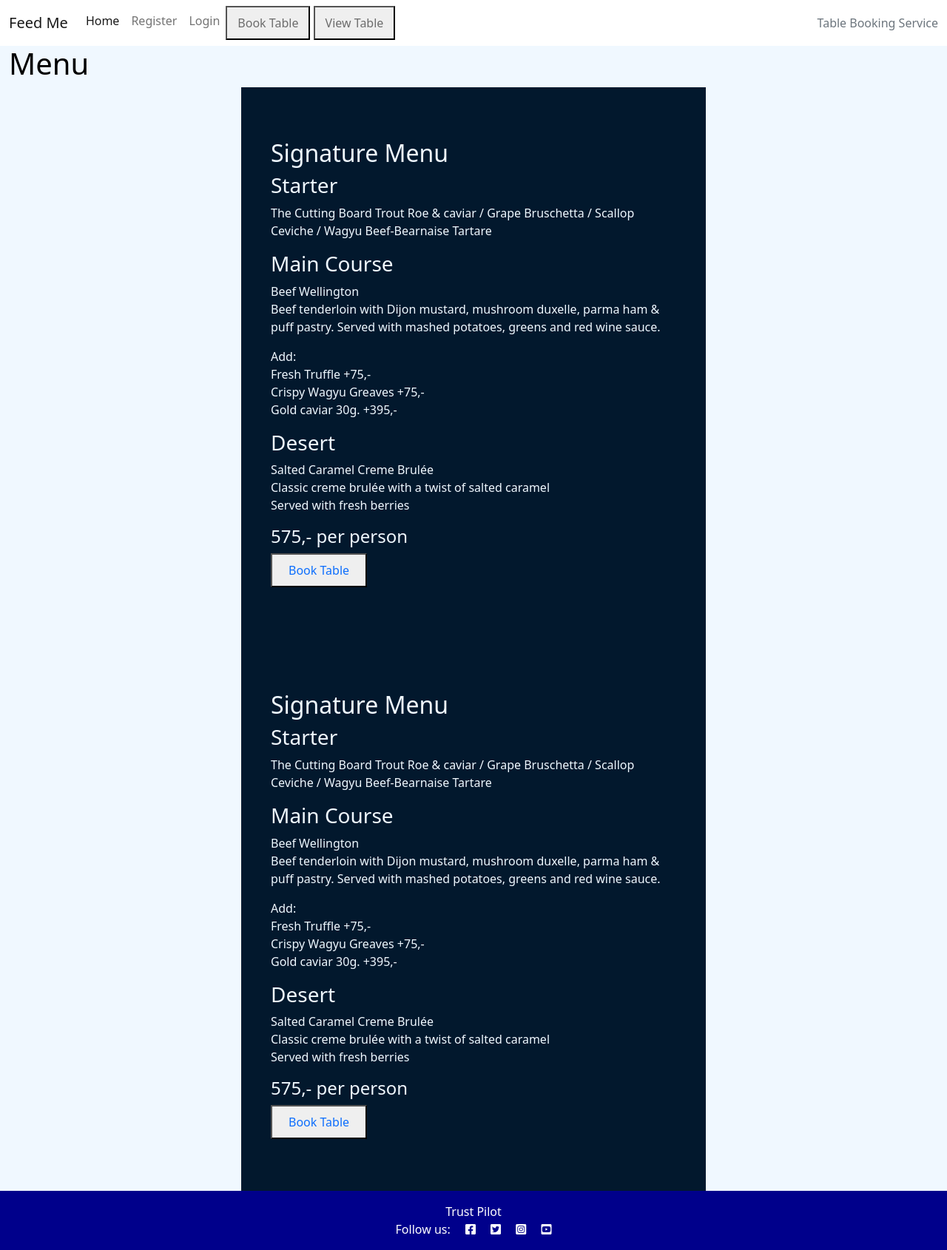
After one commit to simonmortensen23/table-booking, a Django app: page /menu/ in a window 1280 px wide. The commit adds this page. Shown: the whole page at 74% size. Run offline with Django 3.2, Linux system fonts and the light colour scheme.

Commit message:
Add menu.html and remove delete_booking.html

```diff
--- a/feedme/models.py
+++ b/feedme/models.py
@@ -26,7 +26,7 @@ class Booking(models.Model):
             raise ValidationError("Date cannot be in the past")
     booking_date_time = models.DateTimeField(
                                 null=True,
-                                blank=False,
+                                blank=True,
                                 validators=[validate_date])
     people = models.PositiveIntegerField(
                             null=True,
--- a/feedme/urls.py
+++ b/feedme/urls.py
@@ -3,6 +3,7 @@ from django.urls import path
 
 urlpatterns = [
     path('', views.view_home, name='home'),
+    path('menu/', views.view_menu, name='menu'),
     path('make_booking/', views.make_booking, name='make_booking'),
     path('view_booking/', views.view_booking, name='view_booking'),
     path('edit/<booking_id>', views.edit_booking, name='edit_booking'),
--- a/feedme/views.py
+++ b/feedme/views.py
@@ -12,7 +12,11 @@ def view_home(request):
     """
     return render(request, 'index.html')
 
-
+def view_menu(request):
+    """
+    Function enables user to view menu page.
+    """
+    return render(request, 'menu.html')
 @login_required
 def make_booking(request):
     """
@@ -80,14 +84,6 @@ def delete_booking(request, booking_id):
     it has been made and added to the database.
     """
     booking = get_object_or_404(Booking, id=booking_id)
-    if request.method == "POST":
-        form = BookingForm(request.POST, instance=booking)
-        if booking.delete():
-            messages.success(request, 'Your booking has been deleted.')
-            return redirect('view_booking')
-
-    form = BookingForm(instance=booking)
-    context = {
-        'form': form
-    }
-    return render(request, 'delete_booking.html', context)
+    booking.delete()
+    messages.success(request, 'Your booking has been deleted.')
+    return redirect('view_booking')
--- /dev/null
+++ b/static/css/style.css
@@ -0,0 +1,40 @@
+html, body {
+    background-color: aliceblue;
+    height: 100%;
+    color: black;
+}
+
+.card {
+    border: none;
+    background-color: transparent;
+}
+
+.home-image {
+    background-image: url('/static/images/feedme.jpg');
+    background-size: 100%;
+    height: 100vh;
+    width: 100vw;
+}
+
+.menu-container {
+    max-width: 50%;
+    margin: auto;
+}
+
+.menu-signature {
+    color: aliceblue;
+    box-sizing: border-box;
+    width: 100%;
+    flex: auto;
+    background-color: #02182d;
+    padding-left: 40px;
+    padding-right: 40px;
+    padding-top: 70px;
+    padding-bottom: 70px;
+}
+
+
+footer {
+    background-color: darkblue;
+    color: white;
+}
--- /dev/null
+++ b/templates/menu.html
@@ -0,0 +1,85 @@
+{% extends "base.html" %}
+
+{% block content %}
+
+<div class="container-fluid">
+    <h1>Menu</h1>
+    <div class="menu-container">
+        <div class="menu-signature">
+            <h2>Signature Menu</h2>
+            <h3>Starter</h3>
+            <p>The Cutting Board
+                Trout Roe & caviar / Grape Bruschetta / Scallop Ceviche / Wagyu Beef-Bearnaise Tartare</p>
+            <h3>Main Course</h3>
+            <p><span> Beef Wellington <br> </span>
+                Beef tenderloin with Dijon mustard, mushroom duxelle, parma ham & puff pastry. Served with mashed potatoes, greens and red wine sauce.</p>
+            <p>
+                <span>Add: <br></span>
+                <span>
+                    Fresh Truffle +75,- <br>
+                </span>
+                <span>
+                    Crispy Wagyu Greaves +75,- <br>
+                </span>
+                <span>
+                    Gold caviar 30g. +395,- <br>
+                </span>
+            </p>
+            <h3>Desert</h3>
+            <p>
+                <span>
+                    Salted Caramel Creme Brulée <br>
+                </span>
+                <span>
+                    Classic creme brulée with a twist of salted caramel <br>
+                </span>
+                <span>
+                    Served with fresh berries
+                </span>
+            </p>
+            <h4>575,- per person</h4>
+            <button>
+                <a href="{% url 'make_booking' %}" class="nav-link">Book Table</a>
+            </button>
+        </div>
+        <div class="menu-signature">
+            <h2>Signature Menu</h2>
+            <h3>Starter</h3>
+            <p>The Cutting Board
+                Trout Roe & caviar / Grape Bruschetta / Scallop Ceviche / Wagyu Beef-Bearnaise Tartare</p>
+            <h3>Main Course</h3>
+            <p><span> Beef Wellington <br> </span>
+                Beef tenderloin with Dijon mustard, mushroom duxelle, parma ham & puff pastry. Served with mashed potatoes, greens and red wine sauce.</p>
+            <p>
+                <span>Add: <br></span>
+                <span>
+                    Fresh Truffle +75,- <br>
+                </span>
+                <span>
+                    Crispy Wagyu Greaves +75,- <br>
+                </span>
+                <span>
+                    Gold caviar 30g. +395,- <br>
+                </span>
+            </p>
+            <h3>Desert</h3>
+            <p>
+                <span>
+                    Salted Caramel Creme Brulée <br>
+                </span>
+                <span>
+                    Classic creme brulée with a twist of salted caramel <br>
+                </span>
+                <span>
+                    Served with fresh berries
+                </span>
+            </p>
+            <h4>575,- per person</h4>
+            <button>
+                <a href="{% url 'make_booking' %}" class="nav-link">Book Table</a>
+            </button>
+        </div>
+    </div>
+</div>
+
+{% endblock content %}
```
Also changed, not shown: feedme/forms.py (+8 -7 lines), static/style.css (deleted, +0 -9 lines), templates/index.html (+7 -3 lines), templates/view_booking.html (+9 -1 lines), feedme/migrations/0007_alter_booking_booking_date_time.py (added), static/images/feedme.jpg (added).
